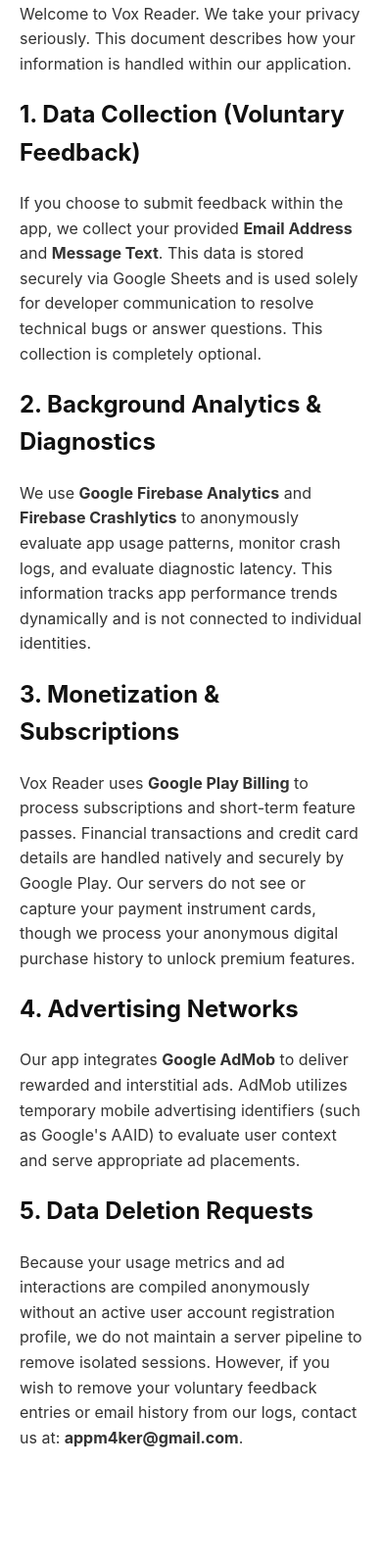
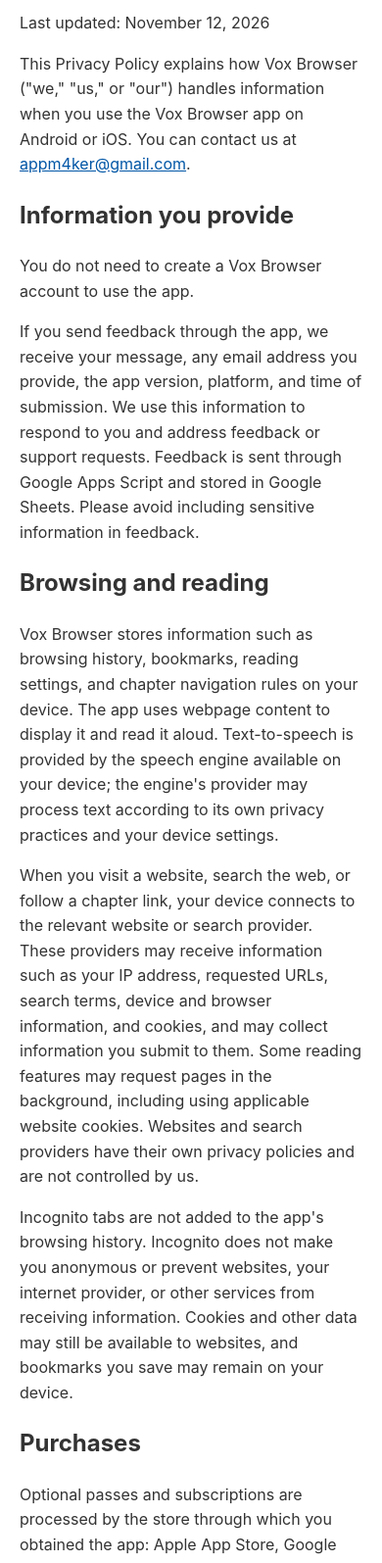
Before and after one commit to appm4ker/appm4ker.github.io, a plain HTML site: page index.html in a window 390 px wide. Shown: the part 154-1749 px from the top of the page at 98% size. Before the commit the page ends 1670 px from the top, so only its background shows below. Drawn offline with Linux system fonts and the light colour scheme.

Commit message:
Update index.html

```diff
--- a/index.html
+++ b/index.html
@@ -1,34 +1,58 @@
 <!DOCTYPE html>
 <html lang="en">
 <head>
-    <meta charset="UTF-8">
-    <meta name="viewport" content="width=device-width, initial-scale=1.0">
-    <title>Privacy Policy - Vox Reader</title>
-    <style>
-        body { font-family: -apple-system, BlinkMacSystemFont, "Segoe UI", Roboto, Helvetica, Arial, sans-serif; line-height: 1.6; color: #333; max-width: 800px; margin: 0 auto; padding: 20px; }
-        h1, h2 { color: #111; }
-        .date { color: #666; font-style: italic; }
-    </style>
+  <meta charset="utf-8">
+  <meta name="viewport" content="width=device-width, initial-scale=1">
+  <title>Privacy Policy - Vox Browser</title>
+  <style>
+    body { font-family: -apple-system, BlinkMacSystemFont, "Segoe UI", sans-serif; line-height: 1.6; color: #333; max-width: 800px; margin: auto; padding: 20px; }
+    a { color: #0056a6; }
+  </style>
 </head>
 <body>
-    <h1>Privacy Policy</h1>
-    <p class="date">Last updated: October 2026</p>
+  <main>
+    <h1>Vox Browser Privacy Policy</h1>
+    <p>Last updated: November 12, 2026</p>
+    <p>This Privacy Policy explains how Vox Browser ("we," "us," or "our") handles information when you use the Vox Browser app on Android or iOS. You can contact us at <a href="mailto:appm4ker@gmail.com">appm4ker@gmail.com</a>.</p>
 
-    <p>Welcome to Vox Reader. We take your privacy seriously. This document describes how your information is handled within our application.</p>
+    <h2>Information you provide</h2>
+    <p>You do not need to create a Vox Browser account to use the app.</p>
+    <p>If you send feedback through the app, we receive your message, any email address you provide, the app version, platform, and time of submission. We use this information to respond to you and address feedback or support requests. Feedback is sent through Google Apps Script and stored in Google Sheets. Please avoid including sensitive information in feedback.</p>
 
-    <h2>1. Data Collection (Voluntary Feedback)</h2>
-    <p>If you choose to submit feedback within the app, we collect your provided <strong>Email Address</strong> and <strong>Message Text</strong>. This data is stored securely via Google Sheets and is used solely for developer communication to resolve technical bugs or answer questions. This collection is completely optional.</p>
+    <h2>Browsing and reading</h2>
+    <p>Vox Browser stores information such as browsing history, bookmarks, reading settings, and chapter navigation rules on your device. The app uses webpage content to display it and read it aloud. Text-to-speech is provided by the speech engine available on your device; the engine's provider may process text according to its own privacy practices and your device settings.</p>
+    <p>When you visit a website, search the web, or follow a chapter link, your device connects to the relevant website or search provider. These providers may receive information such as your IP address, requested URLs, search terms, device and browser information, and cookies, and may collect information you submit to them. Some reading features may request pages in the background, including using applicable website cookies. Websites and search providers have their own privacy policies and are not controlled by us.</p>
+    <p>Incognito tabs are not added to the app's browsing history. Incognito does not make you anonymous or prevent websites, your internet provider, or other services from receiving information. Cookies and other data may still be available to websites, and bookmarks you save may remain on your device.</p>
 
-    <h2>2. Background Analytics & Diagnostics</h2>
-    <p>We use <strong>Google Firebase Analytics</strong> and <strong>Firebase Crashlytics</strong> to anonymously evaluate app usage patterns, monitor crash logs, and evaluate diagnostic latency. This information tracks app performance trends dynamically and is not connected to individual identities.</p>
+    <h2>Purchases</h2>
+    <p>Optional passes and subscriptions are processed by the store through which you obtained the app: Apple App Store, Google Play, or Amazon Appstore, as applicable. The store handles payment details under its own privacy policy; we do not receive your full payment card details.</p>
+    <p>We use RevenueCat to manage purchases, verify transactions, restore purchases, and provide access to paid features. RevenueCat receives purchase and subscription information, transaction identifiers, and an app user identifier. Purchase information may also be used for analytics and to help prevent fraud. The store and RevenueCat may retain information under their own policies and legal obligations.</p>
 
-    <h2>3. Monetization & Subscriptions</h2>
-    <p>Vox Reader uses <strong>Google Play Billing</strong> to process subscriptions and short-term feature passes. Financial transactions and credit card details are handled natively and securely by Google Play. Our servers do not see or capture your payment instrument cards, though we process your anonymous digital purchase history to unlock premium features.</p>
+    <h2>Advertising and analytics</h2>
+    <p>The app uses Google AdMob to offer rewarded ads. Google and its partners may collect or receive device identifiers, IP address and approximate location, information about ads shown or viewed, app interactions, and performance or diagnostic data. They may use this information to provide and measure ads, analytics, and related services, subject to applicable settings and consent requirements.</p>
+    <p>When Firebase Analytics is configured and enabled, we use it to understand app usage and improve the app. It may collect app and device information and usage events, such as reading-session duration, chapter advances, and interactions with rewards or purchases. Availability of analytics may differ by platform and app version.</p>
+    <p>For more information about these services, see:</p>
+    <ul>
+      <li><a href="https://policies.google.com/technologies/partner-sites">Google</a></li>
+      <li><a href="https://www.revenuecat.com/privacy/">RevenueCat</a></li>
+      <li><a href="https://www.apple.com/legal/privacy/">Apple</a></li>
+    </ul>
 
-    <h2>4. Advertising Networks</h2>
-    <p>Our app integrates <strong>Google AdMob</strong> to deliver rewarded and interstitial ads. AdMob utilizes temporary mobile advertising identifiers (such as Google's AAID) to evaluate user context and serve appropriate ad placements.</p>
+    <h2>Your choices and requests</h2>
+    <p>You can delete individual history entries, clear browsing history, and remove bookmarks within the app. You can also use your device's settings to manage app data and advertising preferences. Removing the app may remove locally stored data, subject to your device's backup and restore settings. Incognito mode does not delete data held by websites or other providers.</p>
+    <p>To request access to, correction of, or deletion of information you have sent us, including feedback, contact <a href="mailto:appm4ker@gmail.com">appm4ker@gmail.com</a>. Depending on where you live, you may have additional privacy rights. We may need information to verify or locate your request, and some information may need to be retained for legal, security, or operational reasons. For data held by an app store, website, or other provider, you may also need to contact that provider directly. Uninstalling the app does not cancel a subscription; manage subscriptions through the relevant app store.</p>
 
-    <h2>5. Data Deletion Requests</h2>
-    <p>Because your usage metrics and ad interactions are compiled anonymously without an active user account registration profile, we do not maintain a server pipeline to remove isolated sessions. However, if you wish to remove your voluntary feedback entries or email history from our logs, contact us at: <strong>appm4ker@gmail.com</strong>.</p>
+    <h2>Retention and security</h2>
+    <p>We retain information for as long as needed for the purposes described above, including support, purchase administration, and legal obligations. Local data remains on your device until removed through the app or device settings, subject to backups. Our service providers retain information according to their own practices.</p>
+    <p>We use reasonable measures to protect information, but no method of transmission or storage is completely secure.</p>
+
+    <h2>Children and unrestricted web access</h2>
+    <p>Vox Browser can access websites that may contain content inappropriate for children. Parents and guardians should consider the app's store age rating and supervise use as appropriate. If you believe a child has provided us personal information through feedback, contact us so we can review the request.</p>
+
+    <h2>Changes and contact</h2>
+    <p>We may update this policy as the app or our practices change. We will update the date above when we do.</p>
+    <p>For privacy questions or requests, email <a href="mailto:appm4ker@gmail.com">appm4ker@gmail.com</a>.</p>
+    <p><a href="terms.html">Terms of Service</a></p>
+  </main>
 </body>
 </html>
```
